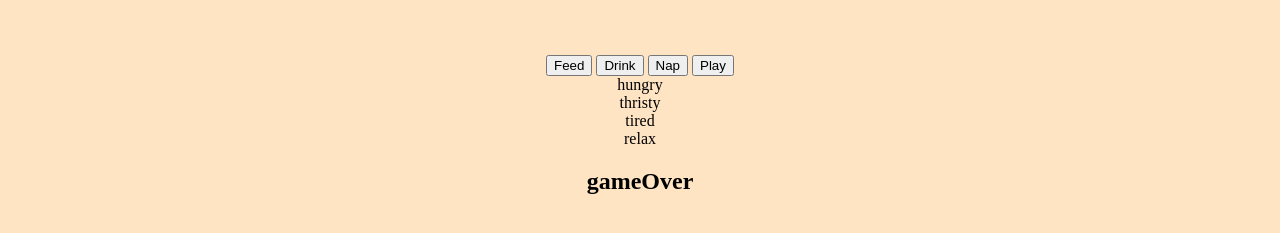
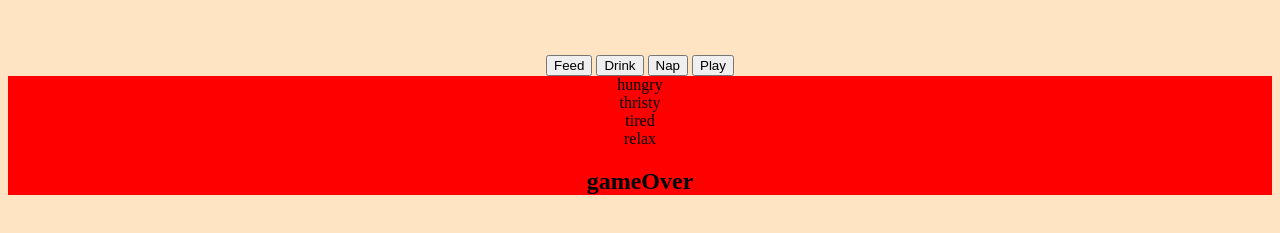
Before and after one commit to fullstack-developer23/Cyberpet-Challenge, a plain HTML site: page index.html in a window 1280 px wide. Shown: the part 225-458 px from the top of the page. Drawn offline with Linux system fonts and the light colour scheme.

Commit message:
updated css

```diff
--- a/style.css
+++ b/style.css
@@ -36,5 +36,6 @@ html{
 
 
 .healthBar{
-    color: black
+    color: black;
+    background-color: red;
 }
```
